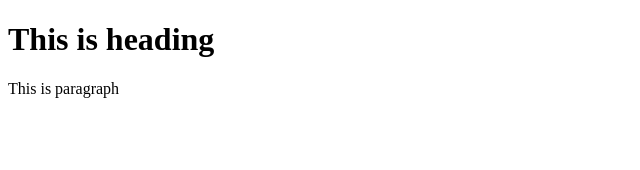
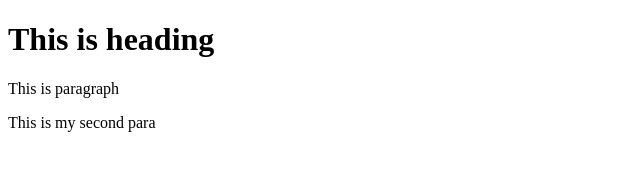
Before and after one commit to Bikashgrg/CourseraPractice, a plain HTML site: page index.html in a window 1280 px wide. Shown: the whole page, without its empty margins (0-640 px from the left). Drawn offline with Linux system fonts and the light colour scheme.

Commit message:
third commit

```diff
--- a/index.html
+++ b/index.html
@@ -6,5 +6,6 @@
     <body>
         <h1>This is heading</h1>
         <p>This is paragraph</p>
+        <p>This is my second para</p>
     </body>
 </html>
```
